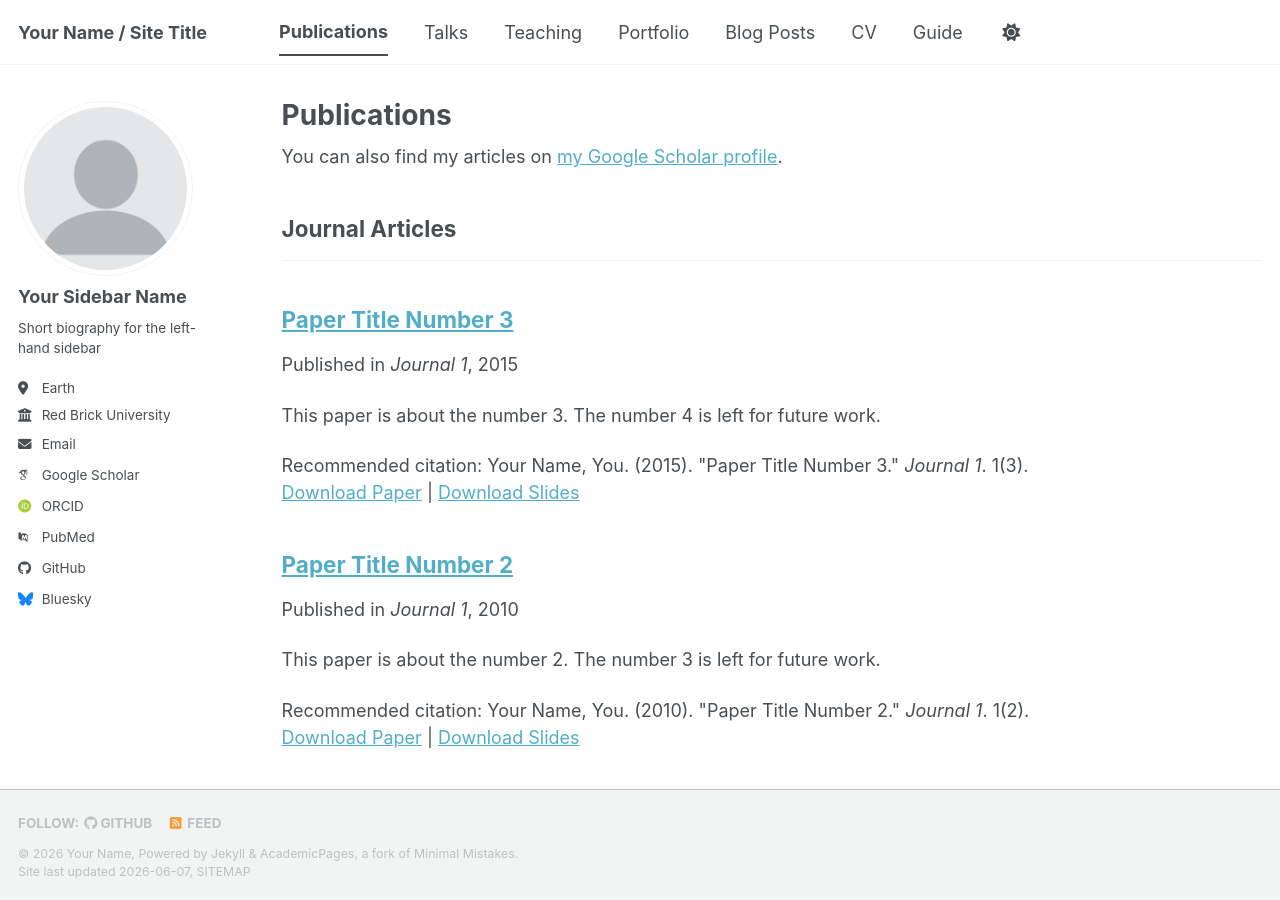
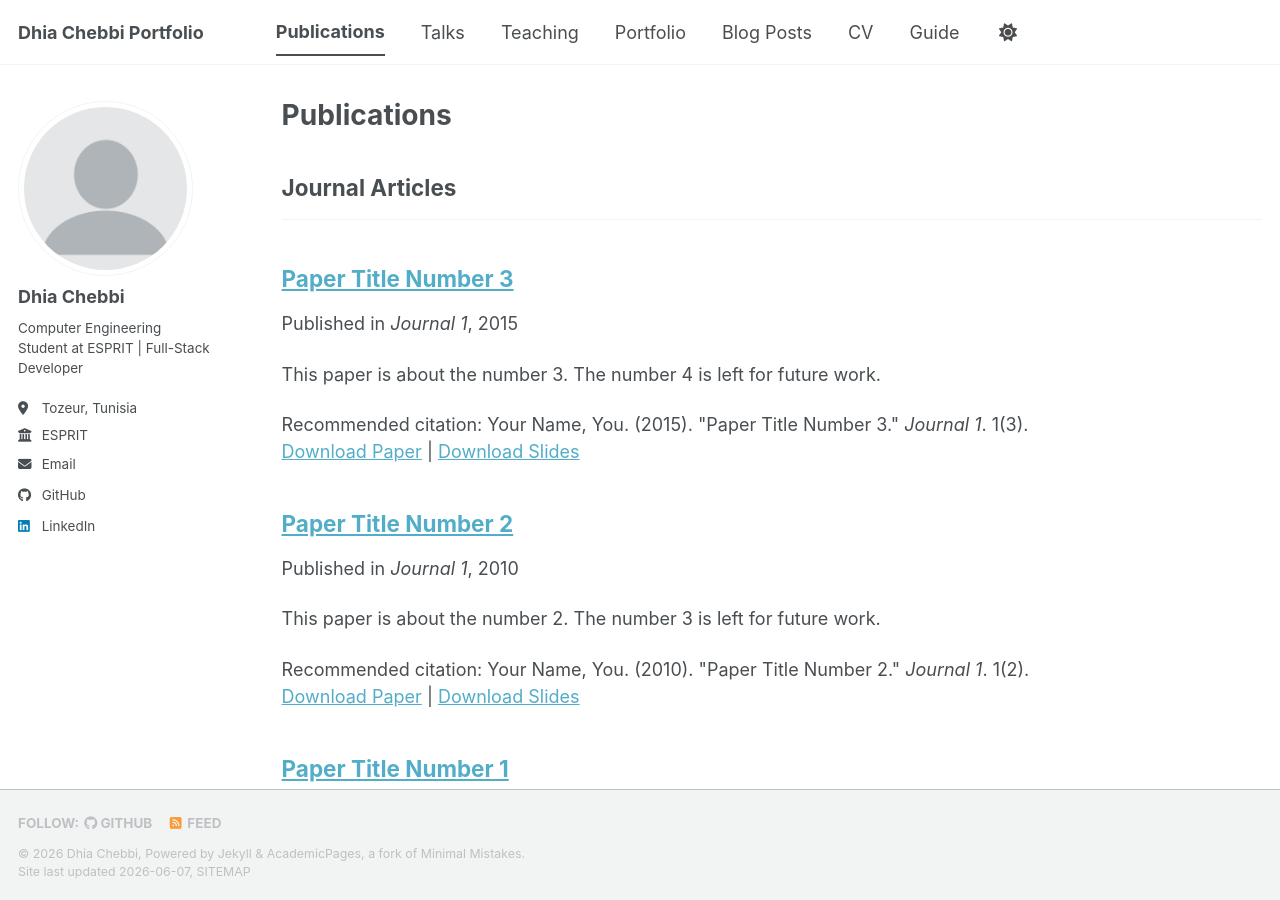
Before and after one commit to dhia0cb/Chebbi_Dhia.github.io, a Jekyll site: the page built from _pages/publications.html, in a window 1280 px wide and 900 px high. Built offline with Jekyll 4.4.1, drawn with Linux system fonts in a browser that asks for light colours; some web fonts are replaced; a script bundle is joined from its source files by our own code; library files that are not in the unit come from our copies.

Commit message:
Update _config.yml

```diff
--- a/_config.yml
+++ b/_config.yml
@@ -9,10 +9,10 @@
 # Basic Site Settings
 locale                   : "en-US"
 site_theme               : "default" # The available themes options are "default", "air", "sunrise", "mint", "dirt" and "contrast"
-title                    : "Your Name / Site Title"
+title                    : "Dhia Chebbi Portfolio"
 title_separator          : "-"
-name                     : &name "Your Name"
-description              : &description "Your Name's academic portfolio"   # Update this with a general description of your site, this is the default if not overridden by a page
+name                     : &name "Dhia Chebbi"
+description              : &description "Computer Engineering Student at ESPRIT"   # Update this with a general description of your site, this is the default if not overridden by a page
 url                      : https://academicpages.github.io # The base hostname & protocol for your site e.g. "https://[your GitHub username].github.io",
                                                            # or if you already have some other page hosted on Github then use "https://[your GitHub username].github.io/[Your Repo Name]"
 baseurl                  : "" # the subpath of your site, e.g. "/blog"
@@ -22,26 +22,25 @@ repository               : "academicpages/academicpages.github.io"
 #               If a field is blank the icon and link will not appear, otherwise it will be shown.
 #               Additional customization can be done by editing /_includes/author-profile.html
 author:
-  # Biographic information
   avatar           : "profile.png"
-  name             : "Your Sidebar Name"
-  pronouns         : # example: "she/her"
-  bio              : "Short biography for the left-hand sidebar"
-  location         : "Earth"
-  employer         : "Red Brick University"
-  uri              : # URL
-  email            : "none@example.org"
+  name             : "Dhia Chebbi"
+  pronouns         :
+  bio              : "Computer Engineering Student at ESPRIT | Full-Stack Developer"
+  location         : "Tozeur, Tunisia"
+  employer         : "ESPRIT"
+  uri              :
+  email            : "dhia.chebbi@gmail.com"
 
   # Academic websites
   academia         : # URL
   arxiv            : # URL - Update with the correct link to your profile
-  googlescholar    : "https://scholar.google.com/citations?user=PS_CX0AAAAAJ"
+  googlescholar    : #
   inspire-hep      : # URL
   impactstory      : # URL
-  orcid            : "https://orcid.org/yourorcidurl"
+  orcid            : #
   semantic         : # URL
   ssrn             : # URL
-  pubmed           : "https://www.ncbi.nlm.nih.gov/pubmed/?term=john+snow"
+  pubmed           : #
   researchgate     : # URL
   scopus           : # URL
   zotero           : # URL
@@ -51,13 +50,13 @@ author:
   bitbucket        : # Username - Update with your username on the site
   codepen          : # Username
   dribbble         : # Username
-  github           : "academicpages"
+  github           : "dhia0cb"
   kaggle           : # Username
   stackoverflow    : # User number or user number and name (i.e., use "1" or "1/jeff-atwood")
 
   # Social media
   artstation       : # Username
-  bluesky          : "bsky.app" # Replace this with you Bluesky username
+  bluesky          : #
   facebook         : # Username
   flickr           : # Username
   foursquare       : # Username
@@ -66,7 +65,7 @@ author:
   keybase          : # Username
   instagram        : # Username
   lastfm           : # Username
-  linkedin         : # Username
+  linkedin         : "dhia-chebbi-b2281a262"
   mastodon         : # URL
   medium           : # URL
   pinterest        : # Username
```
